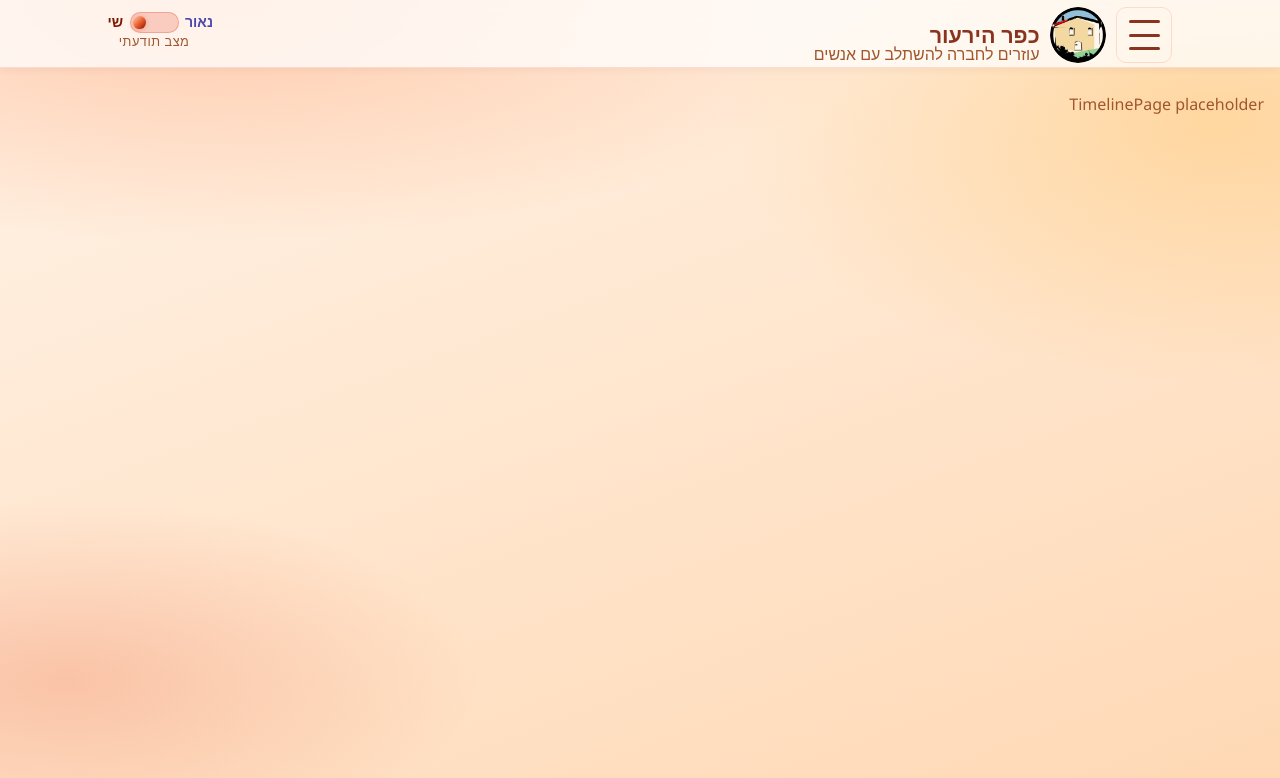
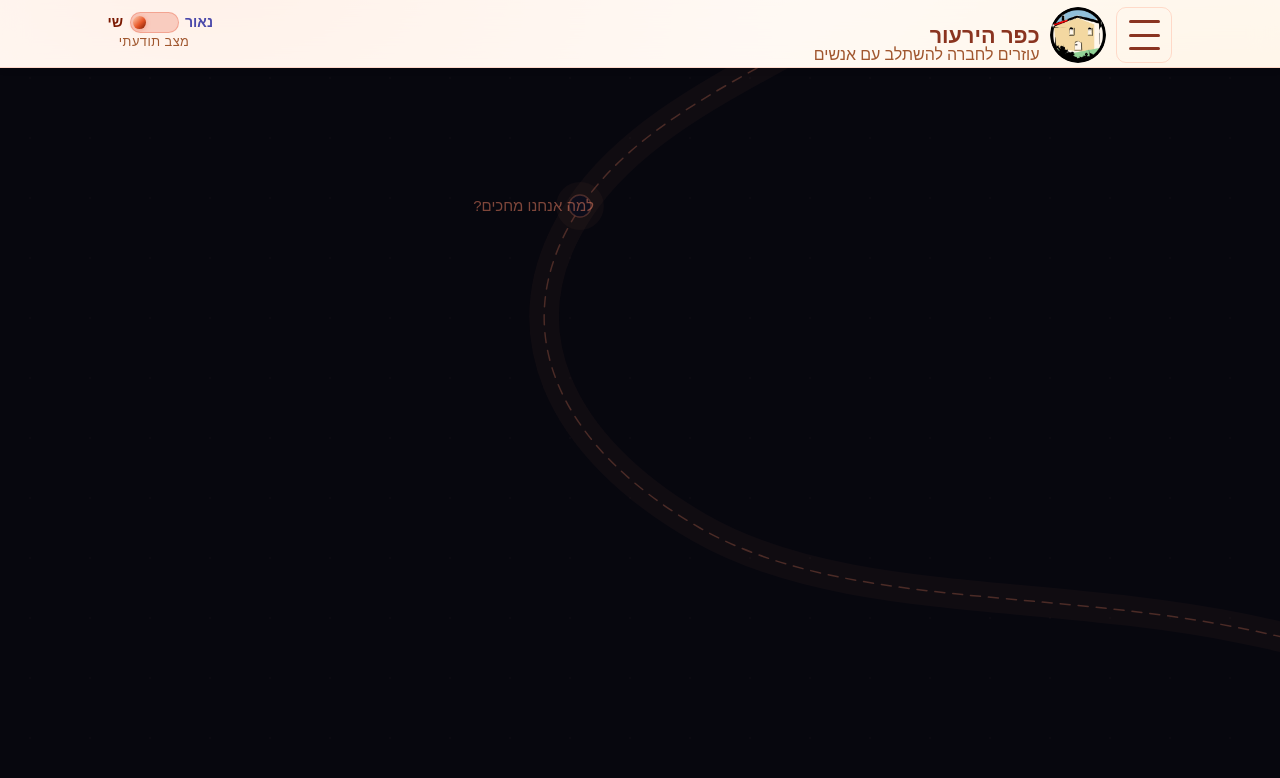
Before and after one commit to naorlevi87/KfarHirur, a React (Vite) app: page /timeline in a window 1280 px wide. Shown: the top 778 px of the page. Built offline with nearby package versions, Linux system fonts and the light colour scheme; a web font is replaced by a local one.

Commit message:
feat(timeline): wire TimelinePage to TimelineFeature

```diff
--- a/src/pages/timeline/TimelinePage.jsx
+++ b/src/pages/timeline/TimelinePage.jsx
@@ -1,10 +1,8 @@
 // src/pages/timeline/TimelinePage.jsx
-// Placeholder route shell for timeline (Phase 1 — no final UI).
+// Thin page shell for the timeline route. Renders TimelineFeature full-viewport.
+
+import { TimelineFeature } from '../../features/timeline/TimelineFeature.jsx';
 
 export function TimelinePage() {
-  return (
-    <div className="page-placeholder" data-page="timeline">
-      <p>TimelinePage placeholder</p>
-    </div>
-  );
+  return <TimelineFeature />;
 }
```
